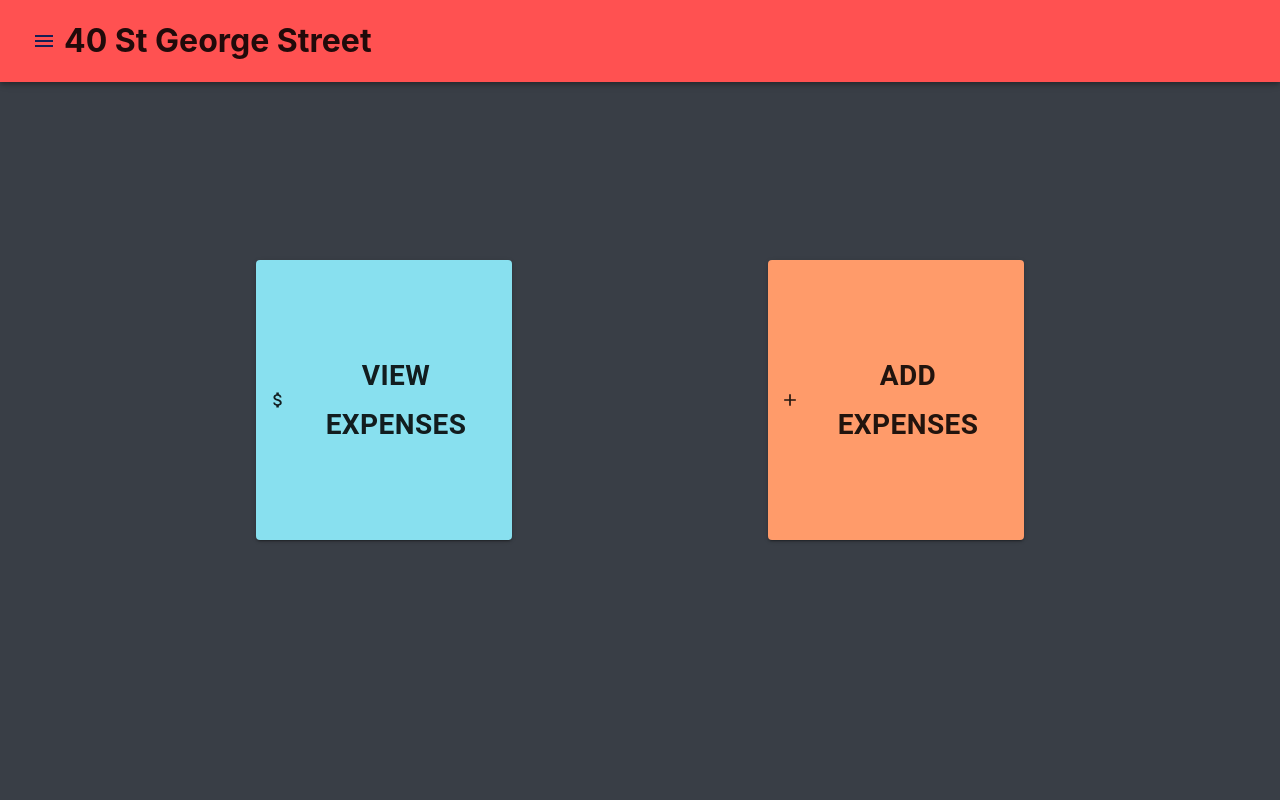
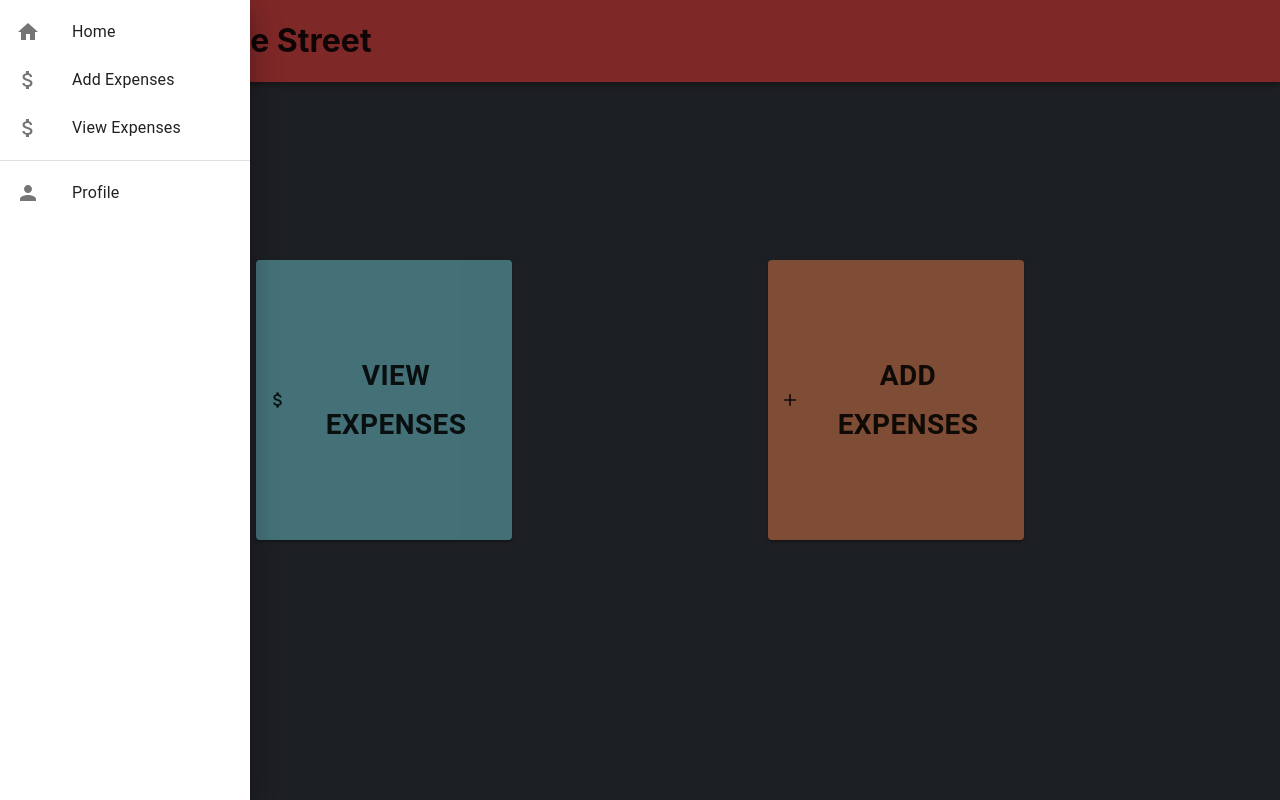
Before and after one commit to connorburns19/HouseMate, a React (Create React App) app in the folder house_mate/: page / in a window 1280 px wide. Both pictures are taken after a click on the button 44 px from the left and 40 px from the top of the page. Built offline with nearby package versions, Linux system fonts and the light colour scheme.

Commit message:
Implemented Nav Bar Outline

```diff
--- a/house_mate/src/NavBar/NavBar.js
+++ b/house_mate/src/NavBar/NavBar.js
@@ -1,15 +1,85 @@
+//Cite from https://mui.com/components/drawers/
+
+import * as React from 'react';
 import AppBar from '@mui/material/AppBar';
 import ToolBar from '@mui/material/Toolbar'
 import IconButton from '@mui/material/IconButton';
 import MenuIcon from '@mui/icons-material/Menu';
+import Box from '@mui/material/Box';
+import Drawer from '@mui/material/Drawer';
+import Button from '@mui/material/Button';
+import List from '@mui/material/List';
+import Divider from '@mui/material/Divider';
+import ListItem from '@mui/material/ListItem';
+import ListItemIcon from '@mui/material/ListItemIcon';
+import ListItemText from '@mui/material/ListItemText';
+import InboxIcon from '@mui/icons-material/MoveToInbox';
+import MailIcon from '@mui/icons-material/Mail';
+import PersonIcon from '@mui/icons-material/Person';
+import AttachMoneyIcon from '@mui/icons-material/AttachMoney';
+import HomeIcon from '@mui/icons-material/Home';
 
 function NavBar() {
+    const [state, setState] = React.useState({
+        visible: false,
+      });
+
+    const toggleDrawer = (anchor, open) => (event) => {
+        if (event.type === 'keydown' && (event.key === 'Tab' || event.key === 'Shift')) {
+        return;
+        }
+
+        setState({ ...state, [anchor]: open });
+    };
+
+    const list = (anchor) => (
+        <Box
+        sx={{ width: anchor === 'top' || anchor === 'bottom' ? 'auto' : 250 }}
+        role="presentation"
+        onClick={toggleDrawer(anchor, false)}
+        onKeyDown={toggleDrawer(anchor, false)}
+        >
+        <List>
+            {['Home', 'Add Expenses', 'View Expenses'].map((text, index) => (
+            <ListItem button key={text}>
+                <ListItemIcon>
+                {index === 0 ? <HomeIcon /> : <AttachMoneyIcon /> }
+                </ListItemIcon>
+                <ListItemText primary={text} />
+            </ListItem>
+            ))}
+        </List>
+        <Divider />
+        <List>
+            {['Profile'].map((text, index) => (
+            <ListItem button key={text}>
+                <ListItemIcon>
+                {<PersonIcon />}
+                </ListItemIcon>
+                <ListItemText primary={text} />
+            </ListItem>
+            ))}
+        </List>
+        </Box>
+    );
+
     return(
         <AppBar className="nav-bar nav-bar--color-transparent" color="navbar">
             <ToolBar className="nav-bar__tool-bar">
-            <IconButton>
+            {[''].map((anchor) => (
+            <React.Fragment key={anchor}>
+                <IconButton onClick={toggleDrawer(anchor, true)}>{anchor}
                     <MenuIcon color="ternary"/>
                 </IconButton>
+                    <Drawer
+                        anchor={anchor}
+                        open={state[anchor]}
+                        onClose={toggleDrawer(anchor, false)}
+                    >
+                        {list(anchor)}
+                    </Drawer>
+                </React.Fragment>
+            ))}
                 <h1 className="nav-bar__address-text address-text--white">40 St George Street</h1>
             </ToolBar>
         </AppBar>
```
Lines whose indentation alone changed are shown as unchanged.
